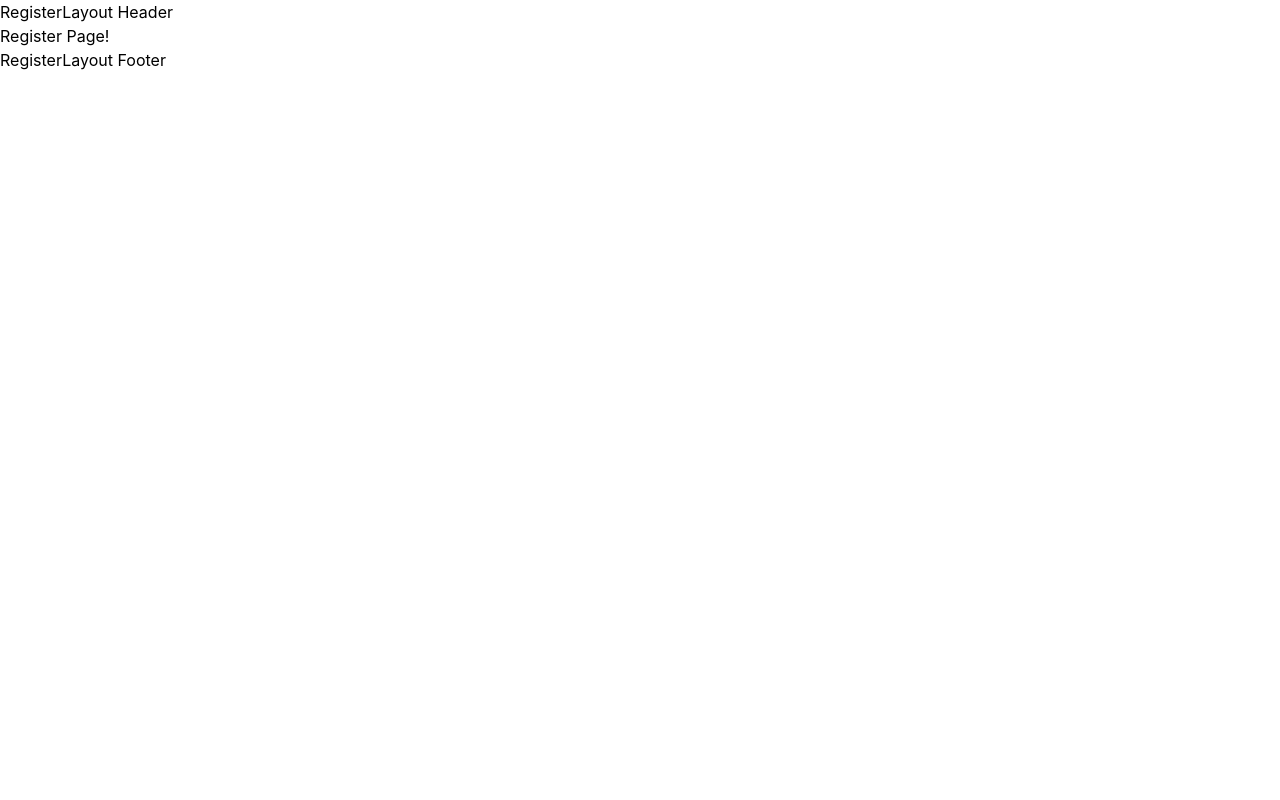
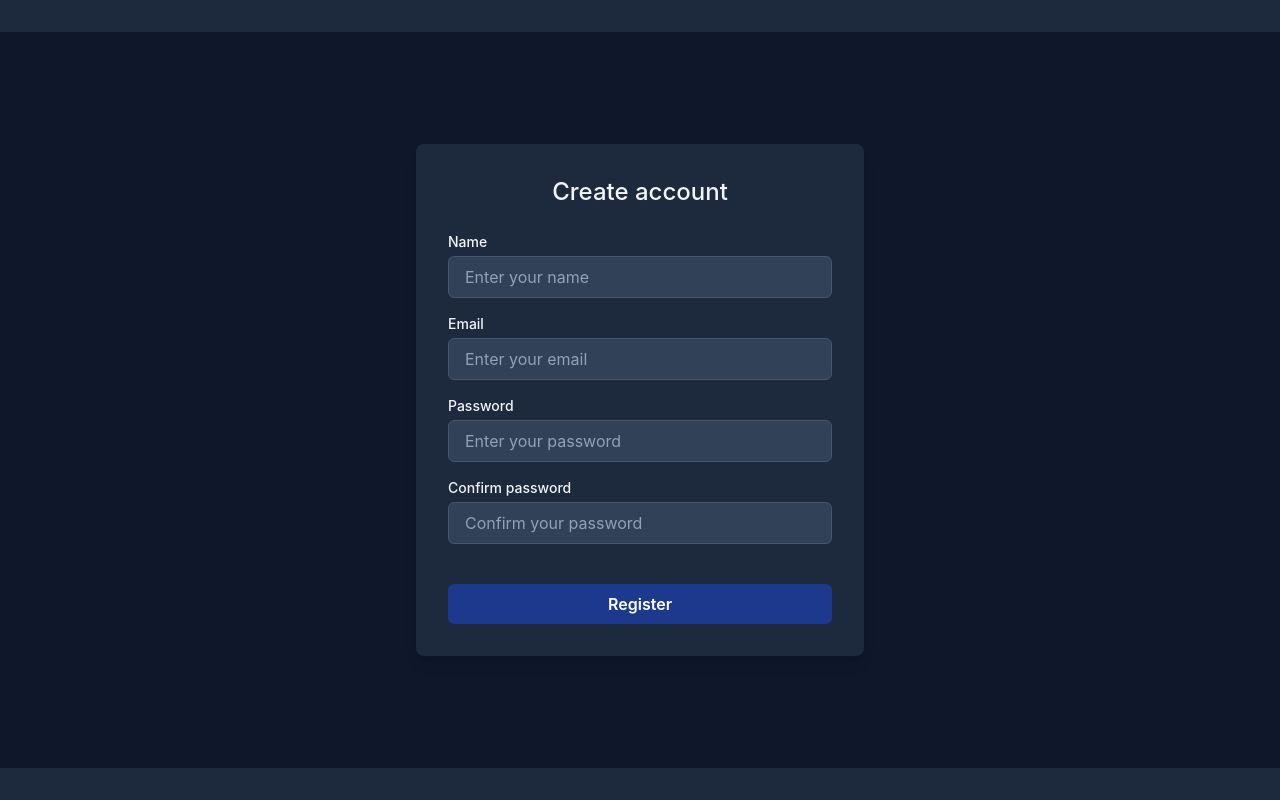
Before and after one commit to rramires/tutorials-frontend-setup, a React (Vite) app: page /register in a window 1280 px wide. Built offline with nearby package versions, Linux system fonts and the light colour scheme.

Commit message:
feat: add Tailwind CSS styles and integrate prettier-plugin-tailwindcss for class sorting

```diff
--- a/package.json
+++ b/package.json
@@ -33,6 +33,7 @@
     "globals": "^17.6.0",
     "prettier": "3.8.4",
     "prettier-plugin-curly": "^0.4.1",
+    "prettier-plugin-tailwindcss": "^0.8.0",
     "typescript": "~6.0.2",
     "typescript-eslint": "^8.59.2",
     "vite": "^8.0.12"
--- a/src/pages/_layouts/app-layout.tsx
+++ b/src/pages/_layouts/app-layout.tsx
@@ -2,17 +2,17 @@ import { Outlet } from 'react-router'
 
 export function AppLayout() {
 	return (
-		<>
-			<header>
-				<h1>AppLayout Header</h1>
+		<div className='flex h-screen flex-col'>
+			<header className='flex h-20 items-center bg-slate-800 pl-8 text-slate-200'>
+				<h1 className='text-3xl font-bold'>AppLayout Header</h1>
 			</header>
-			<main>
+			<main className='flex flex-1'>
 				{/* Content will change here */}
 				<Outlet />
 			</main>
-			<footer>
+			<footer className='flex h-12 items-center bg-slate-800 pl-8 text-slate-200'>
 				<p>AppLayout Footer</p>
 			</footer>
-		</>
+		</div>
 	)
 }
--- a/src/pages/_layouts/auth-layout.tsx
+++ b/src/pages/_layouts/auth-layout.tsx
@@ -2,17 +2,13 @@ import { Outlet } from 'react-router'
 
 export function AuthLayout() {
 	return (
-		<>
-			<header>
-				<h1>AuthLayout Header</h1>
-			</header>
-			<main>
+		<div className='flex h-screen flex-col'>
+			<header className='flex h-8 items-center bg-slate-800 pl-8 text-slate-200'></header>
+			<main className='flex flex-1'>
 				{/* Content will change here */}
 				<Outlet />
 			</main>
-			<footer>
-				<p>AuthLayout Footer</p>
-			</footer>
-		</>
+			<footer className='flex h-8 items-center bg-slate-800 pl-8 text-slate-200'></footer>
+		</div>
 	)
 }
--- a/src/pages/_layouts/register-layout.tsx
+++ b/src/pages/_layouts/register-layout.tsx
@@ -2,17 +2,13 @@ import { Outlet } from 'react-router'
 
 export function RegisterLayout() {
 	return (
-		<>
-			<header>
-				<h1>RegisterLayout Header</h1>
-			</header>
-			<main>
+		<div className='flex h-screen flex-col'>
+			<header className='flex h-8 items-center bg-slate-800 pl-8 text-slate-200'></header>
+			<main className='flex flex-1'>
 				{/* Content will change here */}
 				<Outlet />
 			</main>
-			<footer>
-				<p>RegisterLayout Footer</p>
-			</footer>
-		</>
+			<footer className='flex h-8 items-center bg-slate-800 pl-8 text-slate-200'></footer>
+		</div>
 	)
 }
--- a/src/pages/app/home.tsx
+++ b/src/pages/app/home.tsx
@@ -1,11 +1,13 @@
 import { PageTitle } from '@/components/title/page-title'
 
 export function Home() {
-	// throw new Error('Simulação de erro na Home')
+	// throw new Error('Error simulation on the Home page.')
 	return (
 		<>
 			<PageTitle title='Home' />
-			<h2>Home Page!</h2>
+			<div className='flex-1 bg-slate-900 px-8 py-4 text-slate-100'>
+				<h2 className='text-2xl font-medium'>Home Page!</h2>
+			</div>
 		</>
 	)
 }
--- a/src/pages/auth/sign-in.tsx
+++ b/src/pages/auth/sign-in.tsx
@@ -1,10 +1,63 @@
 import { PageTitle } from '@/components/title/page-title'
 
 export function SignIn() {
+	const handleSubmit = (e: React.SubmitEvent<HTMLFormElement>) => {
+		e.preventDefault()
+		// Add login logic here
+	}
+
 	return (
 		<>
 			<PageTitle title='Sign In' />
-			<h2>SignIn Page!</h2>
+			<div className='flex flex-1 items-center justify-center bg-slate-900 px-8 py-4 text-slate-100'>
+				<div className='w-full max-w-md rounded-lg bg-slate-800 p-8 shadow-lg'>
+					<h2 className='mb-6 text-center text-2xl font-medium'>
+						Login
+					</h2>
+
+					<form onSubmit={handleSubmit} className='space-y-4'>
+						<div>
+							<label
+								htmlFor='username'
+								className='mb-1 block text-sm font-medium'
+							>
+								Username
+							</label>
+							<input
+								id='username'
+								type='text'
+								placeholder='Enter your username'
+								className='w-full rounded-md border border-slate-600 bg-slate-700 px-4 py-2 text-slate-100 placeholder-slate-400 focus:border-slate-500 focus:ring-1 focus:ring-slate-500 focus:outline-hidden'
+								required
+							/>
+						</div>
+
+						<div>
+							<label
+								htmlFor='password'
+								className='mb-1 block text-sm font-medium'
+							>
+								Password
+							</label>
+							<input
+								id='password'
+								type='password'
+								placeholder='Enter your password'
+								className='w-full rounded-md border border-slate-600 bg-slate-700 px-4 py-2 text-slate-100 placeholder-slate-400 focus:border-slate-500 focus:ring-1 focus:ring-slate-500 focus:outline-hidden'
+								required
+							/>
+						</div>
+
+						<button
+							type='submit'
+							/* disabled */
+							className='mt-6 w-full rounded-md bg-blue-900 px-4 py-2 font-semibold text-white transition-colors enabled:cursor-pointer enabled:hover:bg-blue-800 disabled:cursor-not-allowed disabled:opacity-60'
+						>
+							Login
+						</button>
+					</form>
+				</div>
+			</div>
 		</>
 	)
 }
--- a/src/pages/e404.tsx
+++ b/src/pages/e404.tsx
@@ -4,10 +4,15 @@ export function NotFound() {
 	return (
 		<>
 			<PageTitle title='Not Found' />
-			<div>
-				<h1>404 - Página não encontrada</h1>
-				<h3>
-					Voltar para a <a href='/'>página inicial</a>
+			<div className='flex h-screen flex-col items-center justify-center bg-slate-900 p-8 text-slate-100'>
+				<h1 className='text-3xl font-bold'>404 - Page not found</h1>
+				<h3 className='pt-3 font-bold text-slate-500'>
+					<a
+						className='hover: :hover:text-slate-100 ml-1 hover:underline'
+						href='/'
+					>
+						Return to homepage
+					</a>
 				</h3>
 			</div>
 		</>
--- a/src/pages/error.tsx
+++ b/src/pages/error.tsx
@@ -14,11 +14,16 @@ export function ErrorPage() {
 	return (
 		<>
 			<PageTitle title='Error' />
-			<div id='error-page'>
-				<h1>Oops!</h1>
-				<p>Desculpe, ocorreu um erro.</p>
-				<p>
-					<i>{error.statusText || error.message}</i>
+			<div
+				id='error-page'
+				className='flex h-screen flex-col items-center justify-center bg-slate-900 p-8 text-slate-100'
+			>
+				<h1 className='text-3xl font-bold'>Oops!</h1>
+				<p className='pt-1'>Sorry, an error occurred:</p>
+				<p className='pt-3'>
+					<i className='text-red-600'>
+						{error.statusText || error.message}
+					</i>
 				</p>
 			</div>
 		</>
--- a/src/pages/register/register.tsx
+++ b/src/pages/register/register.tsx
@@ -1,10 +1,95 @@
 import { PageTitle } from '@/components/title/page-title'
 
 export function Register() {
+	const handleSubmit = (e: React.SubmitEvent<HTMLFormElement>) => {
+		e.preventDefault()
+		// Add register logic here
+	}
+
 	return (
 		<>
 			<PageTitle title='Register' />
-			<h2>Register Page!</h2>
+			<div className='flex flex-1 items-center justify-center bg-slate-900 px-8 py-4 text-slate-100'>
+				<div className='w-full max-w-md rounded-lg bg-slate-800 p-8 shadow-lg'>
+					<h2 className='mb-6 text-center text-2xl font-medium'>
+						Create account
+					</h2>
+
+					<form onSubmit={handleSubmit} className='space-y-4'>
+						<div>
+							<label
+								htmlFor='name'
+								className='mb-1 block text-sm font-medium'
+							>
+								Name
+							</label>
+							<input
+								id='name'
+								type='text'
+								placeholder='Enter your name'
+								className='w-full rounded-md border border-slate-600 bg-slate-700 px-4 py-2 text-slate-100 placeholder-slate-400 focus:border-slate-500 focus:ring-1 focus:ring-slate-500 focus:outline-hidden'
+								required
+							/>
+						</div>
+
+						<div>
+							<label
+								htmlFor='email'
+								className='mb-1 block text-sm font-medium'
+							>
+								Email
+							</label>
+							<input
+								id='email'
+								type='email'
+								placeholder='Enter your email'
+								className='w-full rounded-md border border-slate-600 bg-slate-700 px-4 py-2 text-slate-100 placeholder-slate-400 focus:border-slate-500 focus:ring-1 focus:ring-slate-500 focus:outline-hidden'
+								required
+							/>
+						</div>
+
+						<div>
+							<label
+								htmlFor='password'
+								className='mb-1 block text-sm font-medium'
+							>
+								Password
+							</label>
+							<input
+								id='password'
+								type='password'
+								placeholder='Enter your password'
+								className='w-full rounded-md border border-slate-600 bg-slate-700 px-4 py-2 text-slate-100 placeholder-slate-400 focus:border-slate-500 focus:ring-1 focus:ring-slate-500 focus:outline-hidden'
+								required
+							/>
+						</div>
+
+						<div>
+							<label
+								htmlFor='confirmPassword'
+								className='mb-1 block text-sm font-medium'
+							>
+								Confirm password
+							</label>
+							<input
+								id='confirmPassword'
+								type='password'
+								placeholder='Confirm your password'
+								className='w-full rounded-md border border-slate-600 bg-slate-700 px-4 py-2 text-slate-100 placeholder-slate-400 focus:border-slate-500 focus:ring-1 focus:ring-slate-500 focus:outline-hidden'
+								required
+							/>
+						</div>
+
+						<button
+							type='submit'
+							/* disabled */
+							className='mt-6 w-full rounded-md bg-blue-900 px-4 py-2 font-semibold text-white transition-colors enabled:cursor-pointer enabled:hover:bg-blue-800 disabled:cursor-not-allowed disabled:opacity-60'
+						>
+							Register
+						</button>
+					</form>
+				</div>
+			</div>
 		</>
 	)
 }
```
Also changed, not shown: .prettierrc.json, 2 other files (tests, documents, lock files or other folders).
